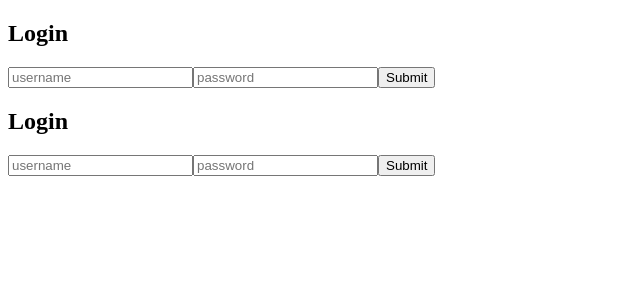
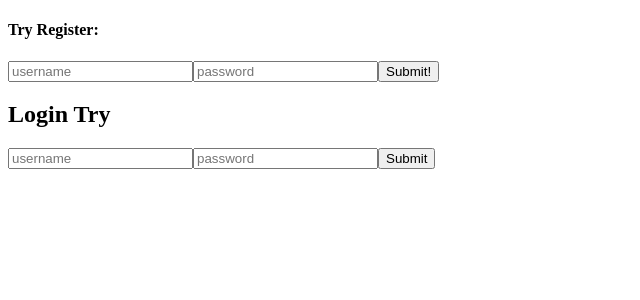
Before and after one commit to BigZepFan/strangers-things, a React (Create React App) app: page / in a window 1280 px wide. Shown: the top 300 px of the page, without its empty margins (0-640 px from the left). Built offline with nearby package versions, Linux system fonts and the light colour scheme.

Commit message:
fixed Regiser sort of

```diff
--- a/public/index.html
+++ b/public/index.html
@@ -11,10 +11,11 @@
       <title></title>
     </head>
     <body>
-    <!-- TEST  -->
-    <!-- <noscript>You need to enable JavaScript to run this app.</noscript> -->
+
+      <noscript>You need to enable JavaScript to run this app.</noscript>
 
       <div id="root"></div>
-    <script src="./index.js"></script>
+
     </body>
   </html>
+</html>
--- a/src/App.jsx
+++ b/src/App.jsx
@@ -1,8 +1,7 @@
-import register from "components/register";
 import Login from "components/login";
 import { useEffect, useState } from "react";
 import { fetchMe } from "api/authorization";
-import Register from "components/login";
+import Register from "components/register";
 
 export default function App() {
   const [token, setToken] = useState("");
@@ -25,6 +24,7 @@
 
   return (
     <>
+      {currentUser?.username ? <h3>{currentUser.username}</h3> : null}
       <Register setToken={setToken} />
       <Login setToken={setToken} />
     </>
--- a/src/api/authorization.js
+++ b/src/api/authorization.js
@@ -3,7 +3,7 @@
 const url = "https://strangers-things.herokuapp.com/api/2206-FTB-MT-WEB-FT/";
 
 export const registerUser = async (username, password) => {
-  const response = await fetch(`${url / user / Register}`, {
+  const response = await fetch(`${url}/users/register`, {
     method: "POST",
     headers: {
       "Content-Type": "applications/json",
@@ -20,7 +20,7 @@
 };
 // TESTING ↓
 export const loginUser = async (username, password) => {
-  const response = await fetch(`${url}/user/login`, {
+  const response = await fetch(`${url}/users/login`, {
     method: "POST",
     headers: {
       "Content-Type": "applications/json",
@@ -43,7 +43,7 @@
 };
 
 export const fetchMe = async (token) => {
-  const response = await fetch(`${url}/user/me`, {
+  const response = await fetch(`${url}/users/me`, {
     headers: {
       "Content-Type": "application/json",
       Authorization: `Bearer ${token}`,
--- a/src/components/login.jsx
+++ b/src/components/login.jsx
@@ -8,7 +8,7 @@
 
   return (
     <div>
-      <h2>Login</h2>
+      <h2>Login Try</h2>
       <form
         onSubmit={async (e) => {
           e.preventDefault();
--- a/src/components/register.jsx
+++ b/src/components/register.jsx
@@ -49,7 +49,7 @@
 
   return (
     <div>
-      <h4>Register:</h4>
+      <h4>Try Register:</h4>
       <form
         onSubmit={async (e) => {
           e.preventDefault();
```
Lines whose indentation alone changed are shown as unchanged.
